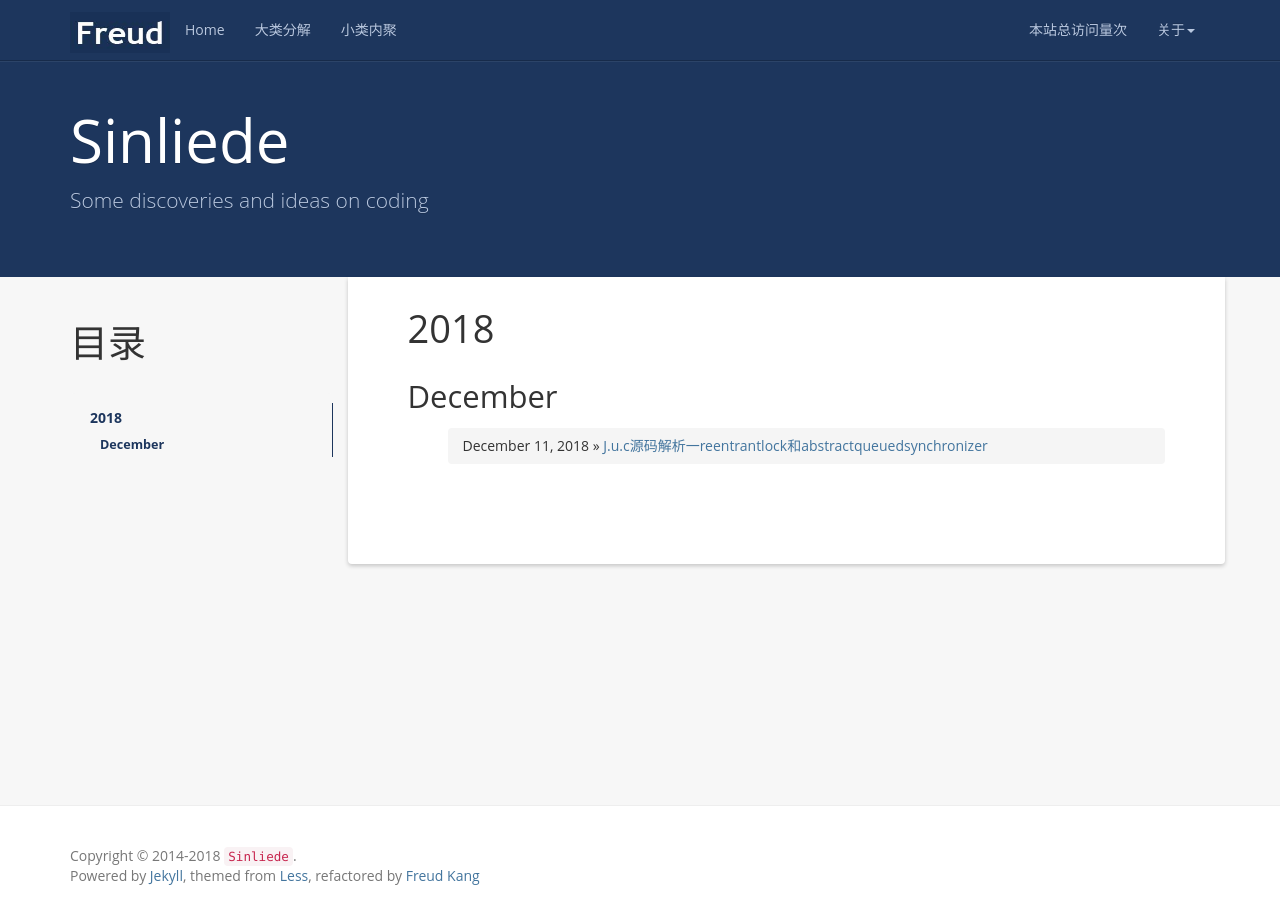
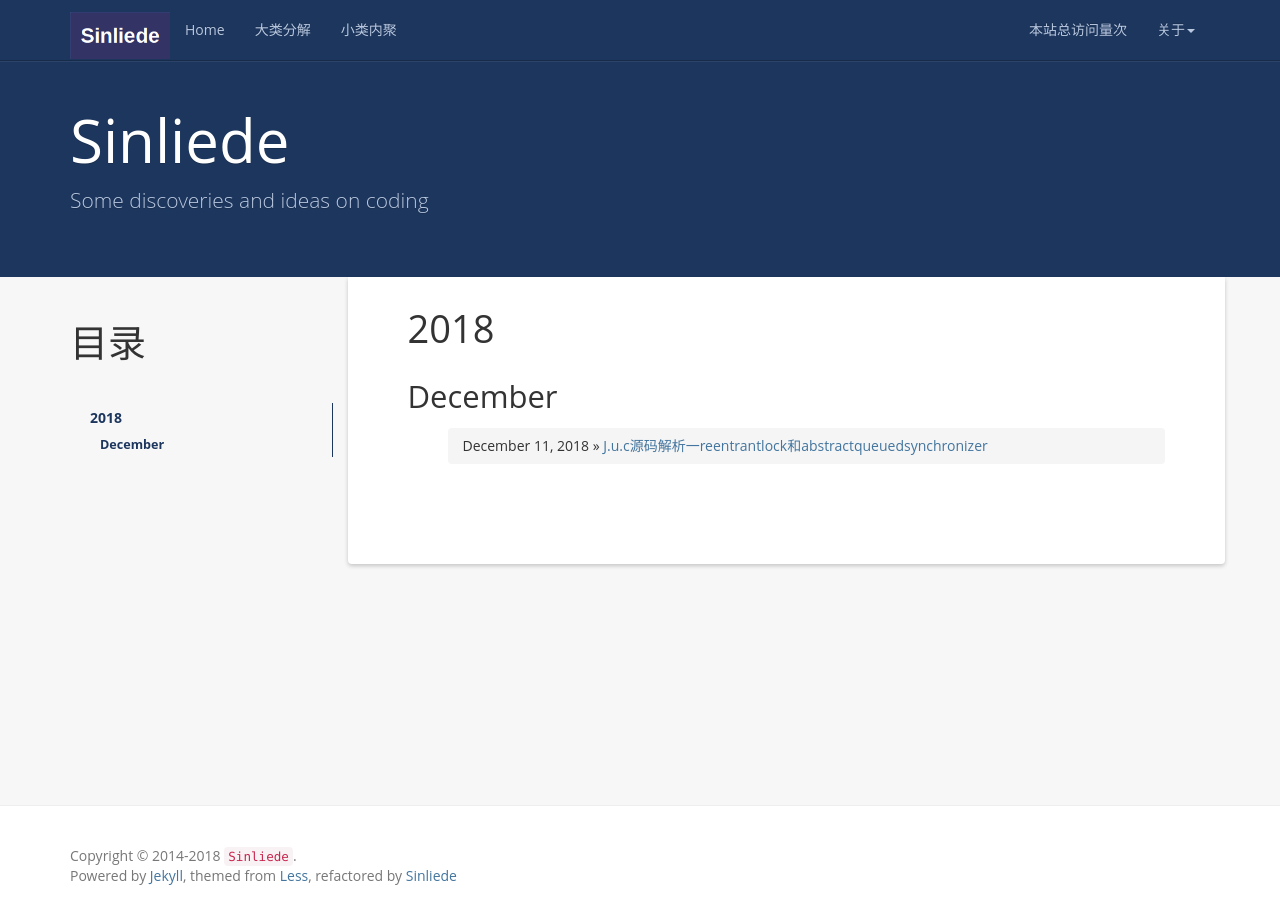
Before and after one commit to Sinliede/Sinliede.github.io, a Jekyll site: the page built from index.html, in a window 1280 px wide. Built offline with Jekyll 4.4.1, drawn with Linux system fonts in a browser that asks for light colours; nearby versions of some CDN libraries; Markdown is read by kramdown in place of the engine named in the settings; a script that is not in the unit is left out; the list of posts is cut into pages by our own code; comment, search, counter and statistics services are not loaded.

Commit message:
decorate blog

```diff
--- a/_includes/footer.html
+++ b/_includes/footer.html
@@ -1,7 +1,7 @@
 <footer class="footer" role="contentinfo">
 	<div class="container">
 		<p class="copyright">Copyright &copy; 2014-{{ site.time | date: '%Y' }} <a href="{{site.resume_site}}"><code>{{ site.author }}</code></a>.</p>
-		<p>Powered by <a href="http://jekyllrb.com">Jekyll</a>, themed from <a href="http://lesscss.cn/">Less</a>, refactored by <a href="http://www.hifreud.com/">Freud Kang</a></p>
+		<p>Powered by <a href="http://jekyllrb.com">Jekyll</a>, themed from <a href="http://lesscss.cn/">Less</a>, refactored by <a href="https://github.com/Sinliede/">Sinliede</a></p>
 	</div>
 </footer>
 
--- a/_includes/header.html
+++ b/_includes/header.html
@@ -7,7 +7,7 @@
         <span class="icon-bar"></span>
       </button>
       <a href="/" class="navbar-brand">
-        <img src="{{ '/styles/images/logo.jpg' | prepend: site.baseurl }}">
+        <img src="{{ '/styles/images/logo.png' | prepend: site.baseurl }}">
       </a>
     </div>
     <nav class="collapse navbar-collapse bs-navbar-collapse" role="navigation">
```
Also changed, not shown: README.md, styles/images/logo.jpg (deleted), styles/images/logo.png (added).
